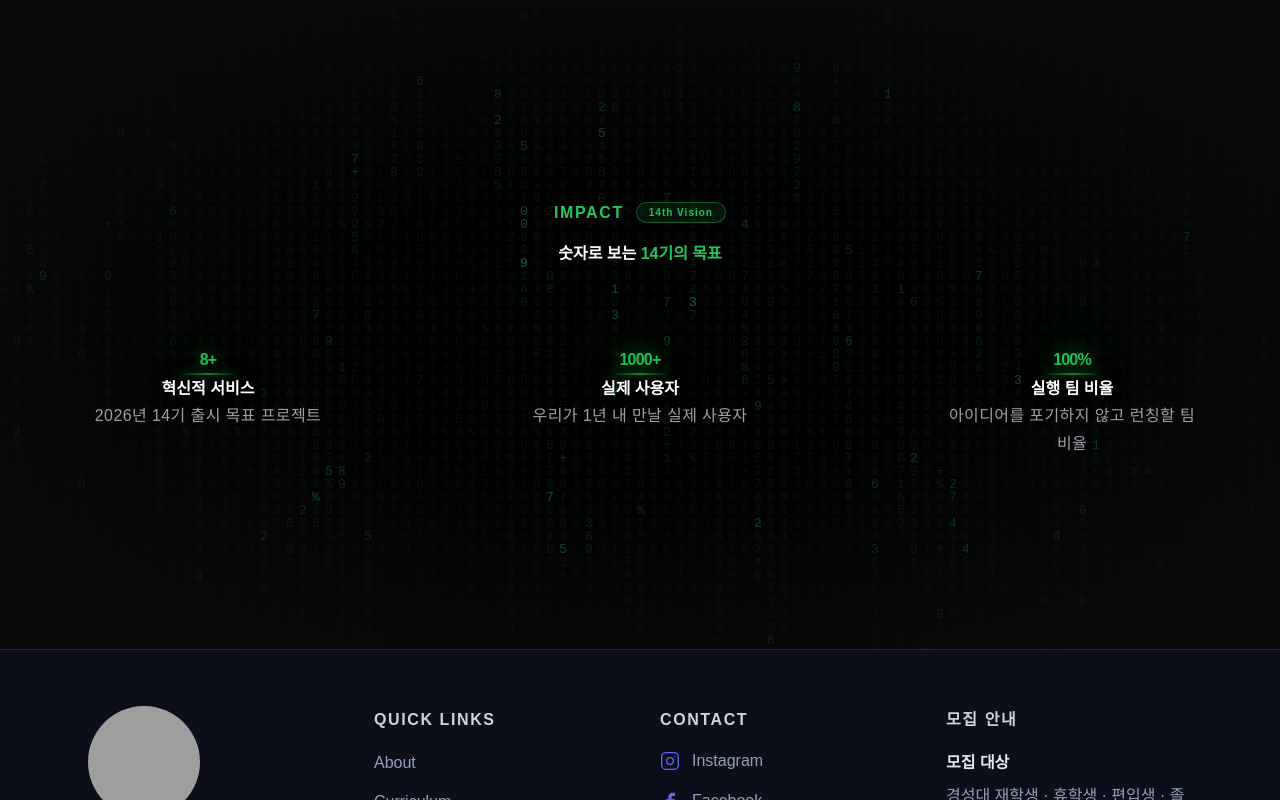
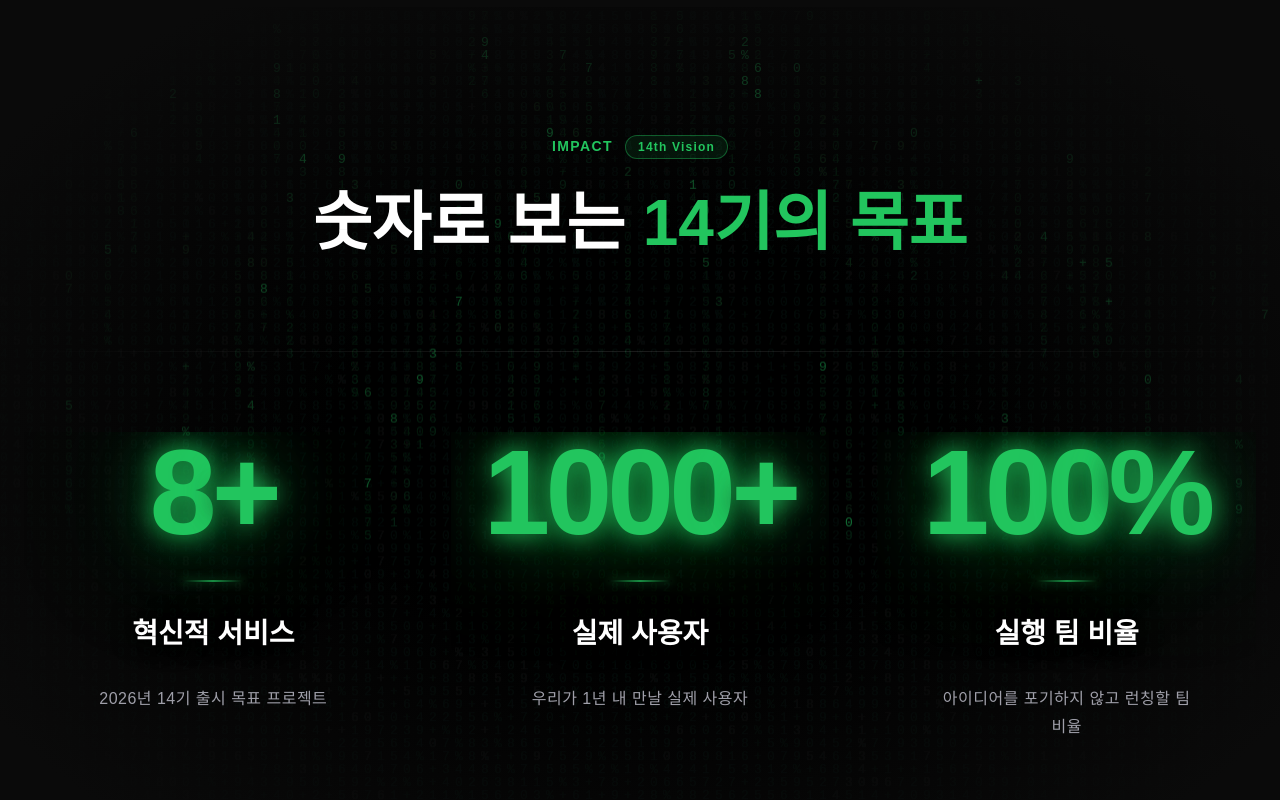
Before and after one commit to likelion-ksu-14th/ksu-likelion-web, a Next.js app: page / in a window 1280 px wide. Shown: the part 1460-2260 px from the top of the page. Built offline with nearby package versions, Linux system fonts and the light colour scheme; grey boxes are pictures that could not be loaded; a web font is replaced by a local one.

Commit message:
design: final mobile layout and text fix

```diff
--- a/src/components/ImpactSection.tsx
+++ b/src/components/ImpactSection.tsx
@@ -2,6 +2,69 @@
 
 import { useEffect, useRef, useState } from "react";
 import { motion, useInView } from "framer-motion";
+
+/* ─────────────────────────────────────────────────────────────
+   근본 원인 해결 전략:
+   ① clamp 최솟값을 없애고 vw 단위만 사용 → 화면 너비에 100% 비례
+   ② @media 미디어 쿼리로 모바일 전용 크기 강제 (!important)
+   ③ whiteSpace: nowrap 완전 제거 → overflow 원천 차단
+   ④ 부모 컨테이너에 overflow-x: hidden으로 안전망 추가
+──────────────────────────────────────────────────────────── */
+const RESPONSIVE_STYLES = `
+  /* ── PC 기본값 ── */
+  .impact-number {
+    font-size: clamp(4rem, 10vw, 7.5rem) !important;
+    font-weight: 900 !important;
+    line-height: 1 !important;
+    letter-spacing: -0.04em !important;
+    white-space: nowrap !important;          /* PC: 숫자 한 줄 유지 */
+  }
+  .impact-label {
+    font-size: clamp(1.25rem, 2.2vw, 1.75rem) !important;
+    white-space: nowrap !important;          /* PC: 라벨 한 줄 유지 */
+    word-break: keep-all !important;
+  }
+  .impact-sub {
+    font-size: clamp(1rem, 1.2vw, 1.1rem) !important;
+    word-break: keep-all !important;
+    overflow-wrap: break-word !important;
+  }
+  .impact-heading {
+    font-size: clamp(2rem, 5vw, 4rem) !important;
+    word-break: keep-all !important;
+    white-space: normal !important;          /* 헤딩은 항상 줄바꿈 허용 */
+  }
+
+  /* ── 모바일 (640px 이하) — 강제 override ── */
+  @media (max-width: 640px) {
+    .impact-number {
+      font-size: 3.75rem !important;         /* 60px — 1000+도 안전하게 수용 */
+      white-space: nowrap !important;
+      letter-spacing: -0.03em !important;
+    }
+    .impact-label {
+      font-size: 1.25rem !important;         /* 20px */
+      white-space: normal !important;        /* 모바일: 자연스러운 줄바꿈 허용 */
+    }
+    .impact-sub {
+      font-size: 1rem !important;            /* 16px — 최소 보장 */
+    }
+    .impact-heading {
+      font-size: 1.75rem !important;         /* 28px */
+      white-space: normal !important;
+    }
+  }
+
+  /* ── 극소형 (380px 이하) ── */
+  @media (max-width: 380px) {
+    .impact-number {
+      font-size: 3.25rem !important;         /* 52px */
+    }
+    .impact-heading {
+      font-size: 1.5rem !important;          /* 24px */
+    }
+  }
+`;
 
 /* ── 카운트업 훅 ───────────────────────────────────────── */
 function useCountUp(target: number, durationMs: number, started: boolean) {
@@ -48,7 +111,6 @@ function MatrixCanvas() {
     const draw = () => {
       ctx.fillStyle = "rgba(10,10,10,0.06)";
       ctx.fillRect(0, 0, canvas.width, canvas.height);
-
       ctx.font = `${FONT_SIZE}px monospace`;
 
       drops.forEach((y, i) => {
@@ -56,7 +118,6 @@ function MatrixCanvas() {
         const alpha = Math.random() > 0.92 ? 0.55 : 0.12;
         ctx.fillStyle = `rgba(34,197,94,${alpha})`;
         ctx.fillText(char, i * FONT_SIZE, y * FONT_SIZE);
-
         if (y * FONT_SIZE > canvas.height && Math.random() > 0.975) drops[i] = 0;
         drops[i]++;
       });
@@ -70,11 +131,7 @@ function MatrixCanvas() {
       drops = Array<number>(columns).fill(1);
     };
     window.addEventListener("resize", onResize);
-
-    return () => {
-      clearInterval(interval);
-      window.removeEventListener("resize", onResize);
-    };
+    return () => { clearInterval(interval); window.removeEventListener("resize", onResize); };
   }, []);
 
   return (
@@ -104,55 +161,62 @@ function StatCard({ target, suffix, label, sub, started, delay }: StatCardProps)
       whileInView={{ opacity: 1, y: 0 }}
       viewport={{ once: true, amount: 0.25 }}
       transition={{ duration: 0.7, ease: [0.22, 1, 0.36, 1], delay }}
-      className="flex flex-col items-center text-center"
-      style={{ gap: "2rem !important" }}
+      style={{
+        display: "flex",
+        flexDirection: "column",
+        alignItems: "center",
+        textAlign: "center",
+        gap: "1.75rem",
+        /* 카드 내부가 화면 밖으로 나가지 않도록 안전망 */
+        overflow: "hidden",
+        width: "100%",
+      }}
     >
-      {/* ── 숫자: PC 웅장함 복구 (clamp 최솟값 상향) ── */}
+      {/* 숫자 — !important 클래스로 PC/모바일 각각 제어 */}
       <p
-        className="tabular-nums font-black leading-none tracking-tighter text-[#22C55E]"
+        className="impact-number text-[#22C55E]"
         style={{
-          fontSize: "clamp(5.5rem, 10vw, 7.5rem) !important",
-          whiteSpace: "nowrap", // 숫자와 기호가 절대 안 잘리게 함
           textShadow: [
             "0 0  24px rgba(34,197,94,0.95)",
             "0 0  70px rgba(34,197,94,0.65)",
             "0 0 150px rgba(34,197,94,0.35)",
-            "0  10px 30px rgba(0,0,0,0.98)",
+            "0  8px 24px rgba(0,0,0,0.98)",
           ].join(", "),
         }}
       >
         {count}{suffix}
       </p>
 
+      {/* 장식용 구분선 */}
       <div
-        className="h-[2px] w-16 rounded-full"
         style={{
-          background:
-            "linear-gradient(to right, transparent, rgba(34,197,94,0.70), transparent)",
+          height: "2px",
+          width: "64px",
+          flexShrink: 0,
+          borderRadius: "9999px",
+          background: "linear-gradient(to right, transparent, rgba(34,197,94,0.70), transparent)",
           boxShadow: "0 0 10px rgba(34,197,94,0.50)",
         }}
       />
 
-      {/* ── 타이틀: 팀 비율 사수 (whiteSpace: nowrap 추가) ── */}
+      {/* 타이틀 */}
       <p
-        className="font-bold text-white"
+        className="impact-label text-white"
         style={{
-            fontSize: "clamp(1.5rem, 2.5vw, 1.75rem) !important",
+          fontWeight: 700,
           textShadow: "0 0 24px rgba(0,0,0,1), 0 2px 8px rgba(0,0,0,0.9)",
-            whiteSpace: "nowrap", // "실행 팀 비율"이 한 줄에 다 나오게 강제
-            wordBreak: "keep-all",
         }}
       >
         {label}
       </p>
 
-      {/* ── 설명 문구: 자연스러운 단어 단위 줄바꿈 ── */}
+      {/* 설명 문구 */}
       <p
-        className="max-w-[280px] leading-relaxed tracking-wide text-zinc-400"
+        className="impact-sub text-zinc-400"
         style={{
-          fontSize: "clamp(1rem, 1.2vw, 1.1rem) !important",
-          wordBreak: "keep-all",
-          overflowWrap: "break-word"
+          maxWidth: "260px",
+          lineHeight: 1.75,
+          letterSpacing: "0.03em",
         }}
       >
         {sub}
@@ -188,40 +252,89 @@ export default function ImpactSection() {
   const isInView = useInView(ref, { once: true, amount: 0.35 });
 
   return (
-    <section ref={ref} className="relative overflow-hidden bg-[#0A0A0A] px-6 py-32 md:py-48">
+    <>
+      {/* 반응형 !important 스타일 주입 */}
+      <style dangerouslySetInnerHTML={{ __html: RESPONSIVE_STYLES }} />
+
+      <section
+        ref={ref}
+        className="relative bg-[#0A0A0A]"
+        style={{
+          overflow: "hidden",        /* 가로 오버플로우 완전 차단 */
+          padding: "8rem 1.5rem",
+        }}
+      >
         <MatrixCanvas />
 
-      <div className="pointer-events-none absolute inset-0 bg-[radial-gradient(ellipse_60%_60%_at_50%_50%,transparent_40%,#0A0A0A_100%)]" />
+        {/* 중앙 그라디언트 마스크 */}
+        <div
+          aria-hidden
+          style={{
+            pointerEvents: "none",
+            position: "absolute",
+            inset: 0,
+            background:
+              "radial-gradient(ellipse 60% 60% at 50% 50%, transparent 40%, #0A0A0A 100%)",
+          }}
+        />
 
-      <div className="relative z-10 mx-auto max-w-7xl">
+        <div
+          style={{
+            position: "relative",
+            zIndex: 10,
+            margin: "0 auto",
+            maxWidth: "80rem",
+            /* 컨테이너도 가로 넘침 차단 */
+            overflow: "hidden",
+          }}
+        >
+          {/* ── 헤딩 ── */}
           <motion.div
             initial={{ opacity: 0, y: 24 }}
             whileInView={{ opacity: 1, y: 0 }}
             viewport={{ once: true, amount: 0.3 }}
             transition={{ duration: 0.6, ease: "easeOut" }}
-          className="mb-20 text-center"
+            style={{ marginBottom: "5rem", textAlign: "center" }}
           >
-          <div className="mb-4 flex items-center justify-center gap-3">
-            <p className="text-xs font-semibold uppercase tracking-widest text-[#22C55E]">
+            <div style={{ display: "flex", alignItems: "center", justifyContent: "center", gap: "0.75rem", marginBottom: "1rem" }}>
+              <p style={{ fontSize: "0.875rem", fontWeight: 600, textTransform: "uppercase", letterSpacing: "0.1em", color: "#22C55E" }}>
                 Impact
               </p>
-            <span className="rounded-full border border-[#22C55E]/40 bg-[#22C55E]/10 px-3 py-0.5 text-[10px] font-bold tracking-widest text-[#22C55E]">
+              <span style={{
+                borderRadius: "9999px",
+                border: "1px solid rgba(34,197,94,0.40)",
+                background: "rgba(34,197,94,0.10)",
+                padding: "0.125rem 0.75rem",
+                fontSize: "0.75rem",
+                fontWeight: 700,
+                letterSpacing: "0.1em",
+                color: "#22C55E",
+              }}>
                 14th Vision
               </span>
             </div>
-          <h2
-            className="font-extrabold text-white"
-            style={{
-              fontSize: "clamp(2.2rem, 5vw, 4rem) !important",
-              wordBreak: "keep-all",
-              whiteSpace: "nowrap" // "숫자로 보는 14기의 목표" 사수
-            }}
-          >
-            숫자로 보는 <span className="text-[#22C55E]">14기의 목표</span>
+
+            {/* h2 — whiteSpace: nowrap 완전 제거, 미디어 쿼리로 크기 제어 */}
+            <h2 className="impact-heading font-extrabold text-white">
+              숫자로 보는{" "}
+              <span style={{ color: "#22C55E" }}>14기의 목표</span>
             </h2>
           </motion.div>
 
-        <div className="grid grid-cols-1 gap-24 md:grid-cols-3 md:gap-8 lg:gap-16">
+          {/* 구분선 */}
+          <div style={{
+            marginBottom: "5rem",
+            height: "1px",
+            background: "linear-gradient(to right, transparent, rgba(255,255,255,0.10), transparent)",
+          }} />
+
+          {/* 통계 그리드 */}
+          <div style={{
+            display: "grid",
+            gridTemplateColumns: "repeat(auto-fit, minmax(min(100%, 280px), 1fr))",
+            gap: "4rem 3rem",
+            alignItems: "start",
+          }}>
             {stats.map((s, i) => (
               <StatCard
                 key={s.label}
@@ -233,5 +346,6 @@ export default function ImpactSection() {
           </div>
         </div>
       </section>
+    </>
   );
 }
```
Lines whose indentation alone changed are shown as unchanged.
